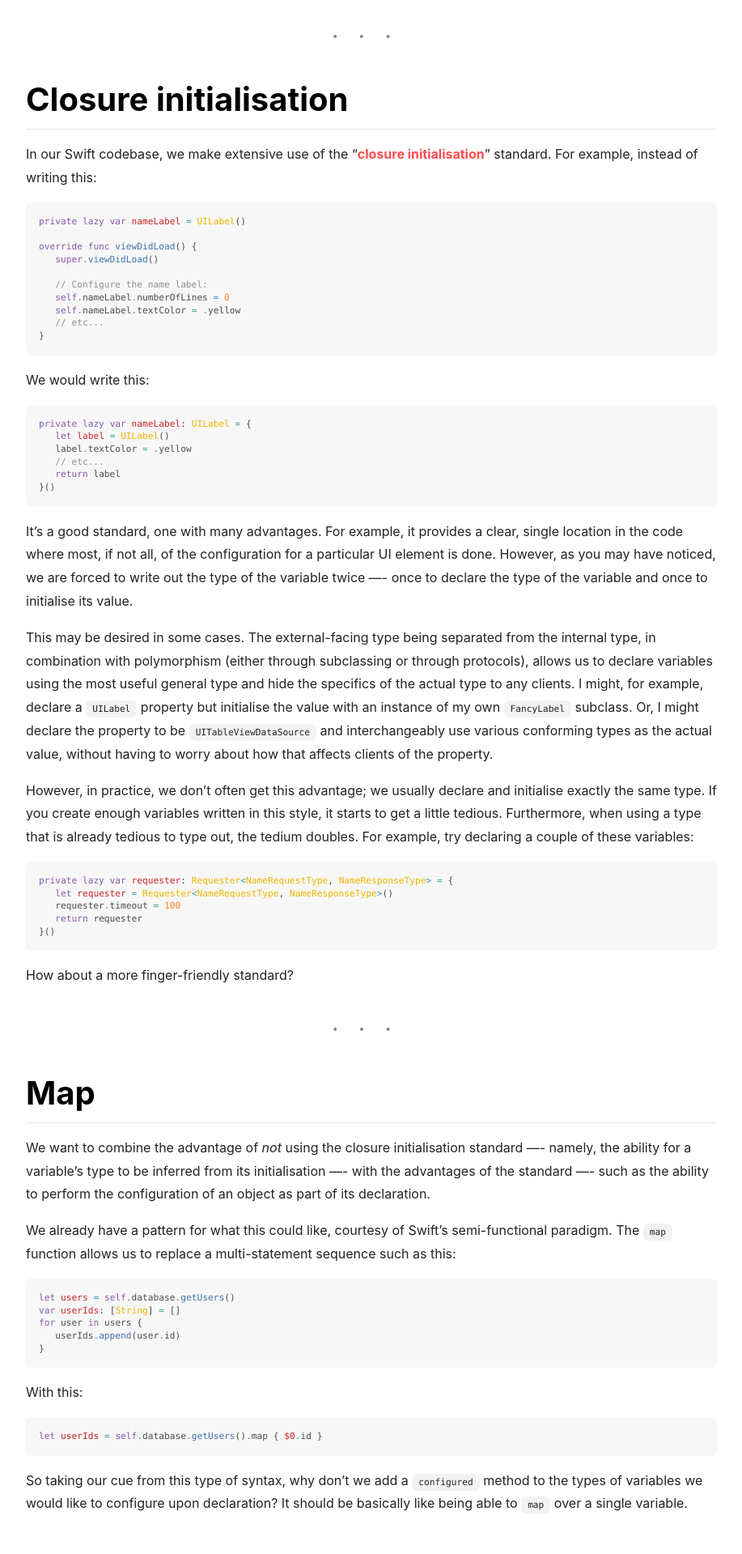
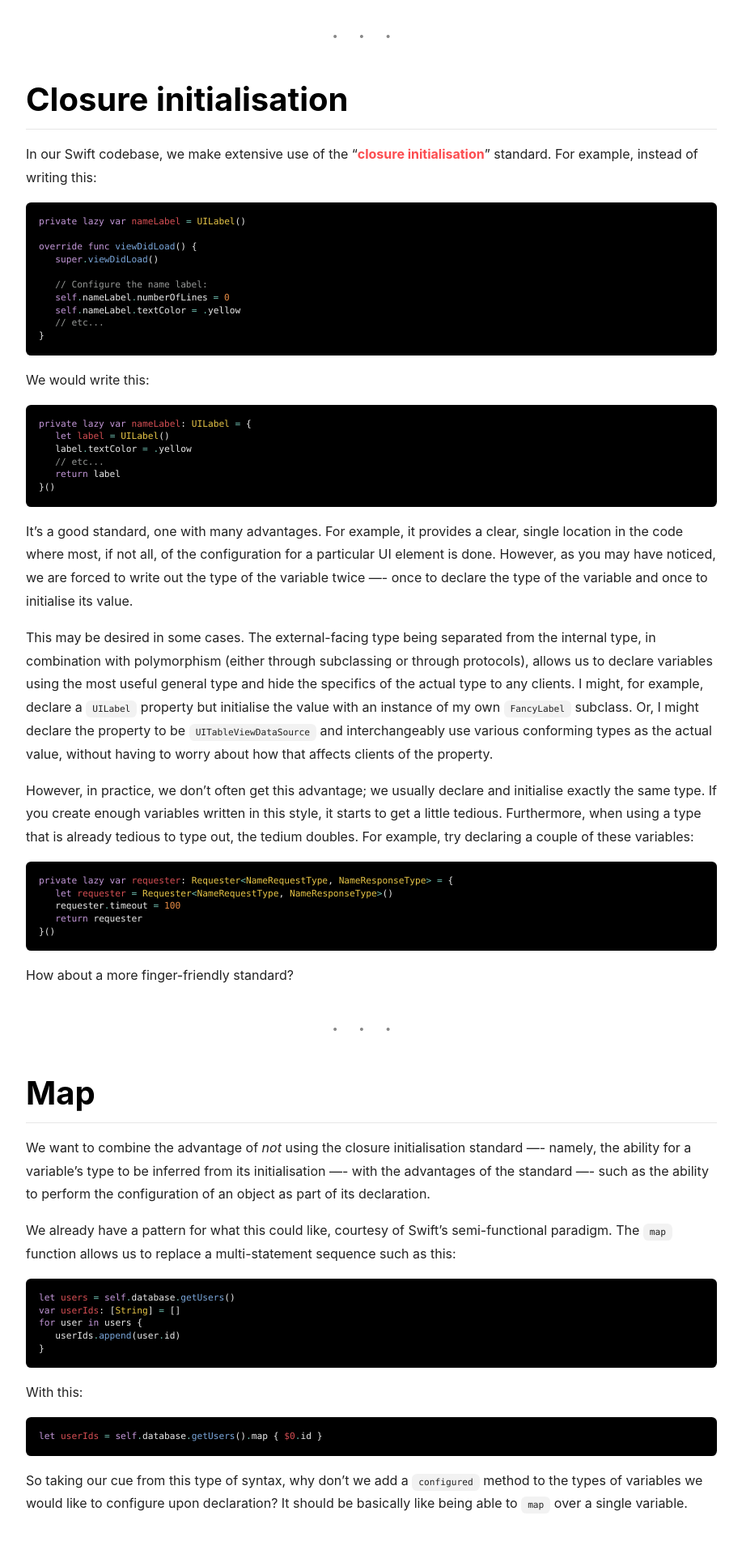
Before and after one commit to phlippieb/phlippieb.github.io, a Jekyll site: the page built from _posts/2019-05-30-applying.md, in a window 1280 px wide. Shown: the part 364-2283 px from the top of the page at 81% size, without its empty margins (71-988 px from the left). Built offline with Jekyll 4.4.1, drawn with Linux system fonts in a browser that asks for light colours; nearby versions of some CDN libraries.

Commit message:
Change code theme

```diff
--- a/_config.yml
+++ b/_config.yml
@@ -17,7 +17,7 @@
 ## => Site Settings
 ##############################
 text_skin: default #"default" (default), "dark", "forest", "ocean", "chocolate", "orange"
-highlight_theme: default # "default" (default), "tomorrow", "tomorrow-night", "tomorrow-night-eighties", "tomorrow-night-blue", "tomorrow-night-bright"
+highlight_theme: tomorrow-night-bright # "default" (default), "tomorrow", "tomorrow-night", "tomorrow-night-eighties", "tomorrow-night-blue", "tomorrow-night-bright"
 url     : https://phlippieb.github.io # the base hostname & protocol for your site e.g. https://www.someone.com
 baseurl : # does not include hostname
 title   : Phlippie's Blog
```
